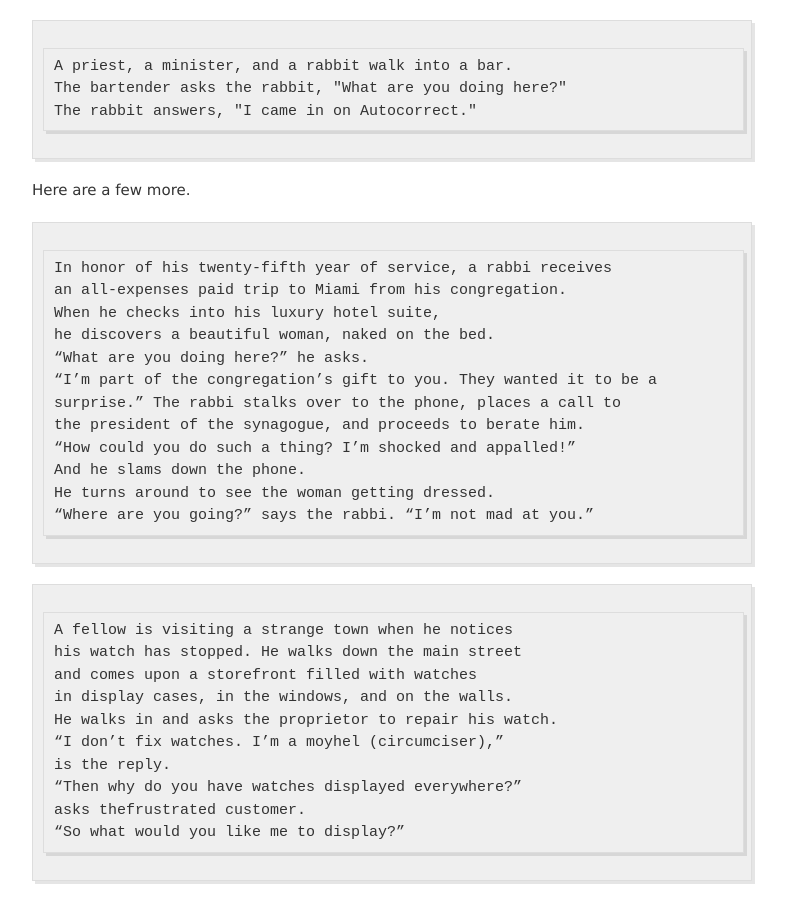
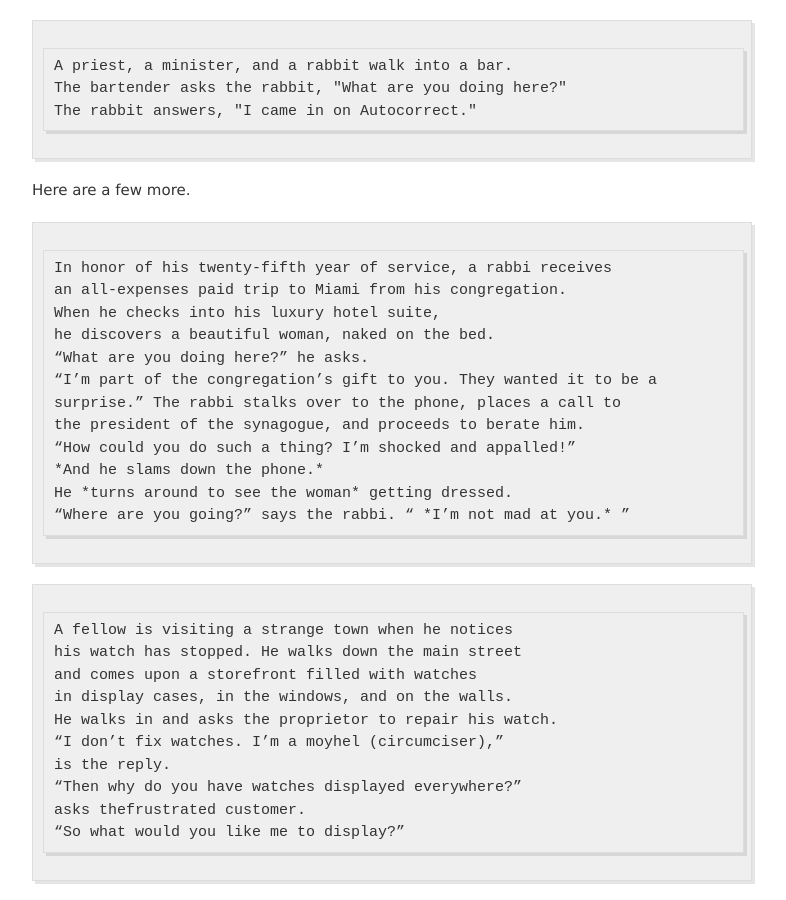
Before and after one commit to jvmallow/jvmallow.github.io, a Jekyll site: the page built from _posts/2025-05-31-Jewish_Humor.md, in a window 1280 px wide and 900 px high, scrolled down 1155 px. Shown: the whole window, without its empty margins (248-1034 px from the left). Built offline with Jekyll 4.4.1, drawn with Linux system fonts in a browser that asks for light colours; a script that is not in the unit is left out.

```diff
--- a/_posts/2025-05-31-Jewish_Humor.md
+++ b/_posts/2025-05-31-Jewish_Humor.md
@@ -51,9 +51,9 @@ he discovers a beautiful woman, naked on the bed.
 surprise.” The rabbi stalks over to the phone, places a call to
 the president of the synagogue, and proceeds to berate him.
 “How could you do such a thing? I’m shocked and appalled!”
-And he slams down the phone.
-He turns around to see the woman getting dressed.
-“Where are you going?” says the rabbi. “I’m not mad at you.”
+*And he slams down the phone.*
+He *turns around to see the woman* getting dressed.
+“Where are you going?” says the rabbi. “ *I’m not mad at you.* ”
 ~~~
 
 ~~~
```
